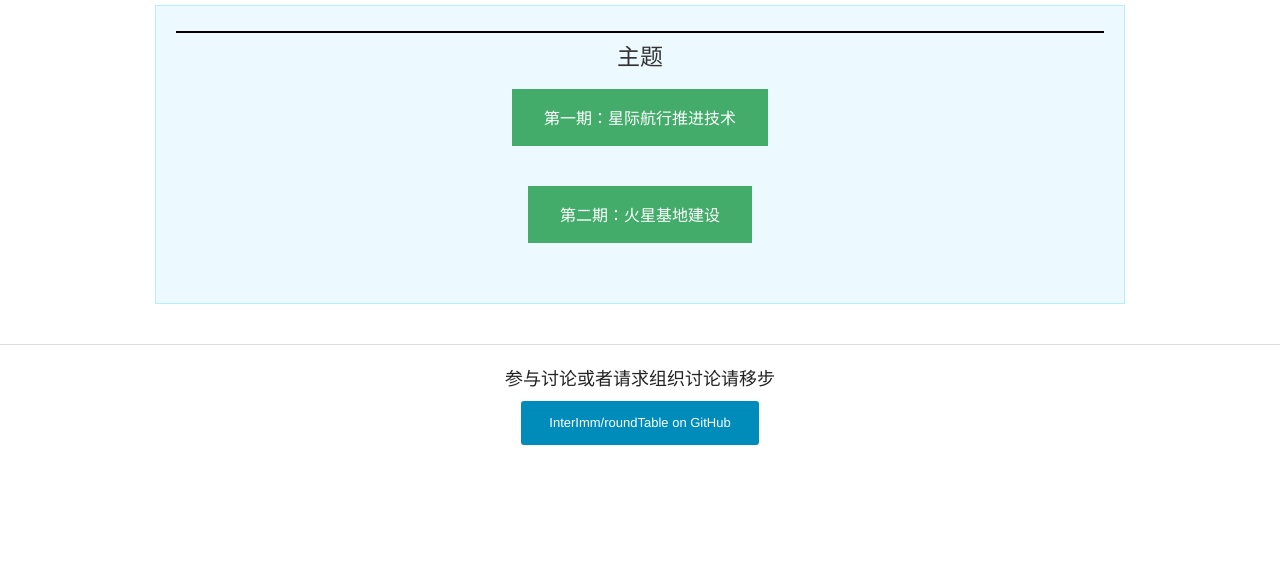
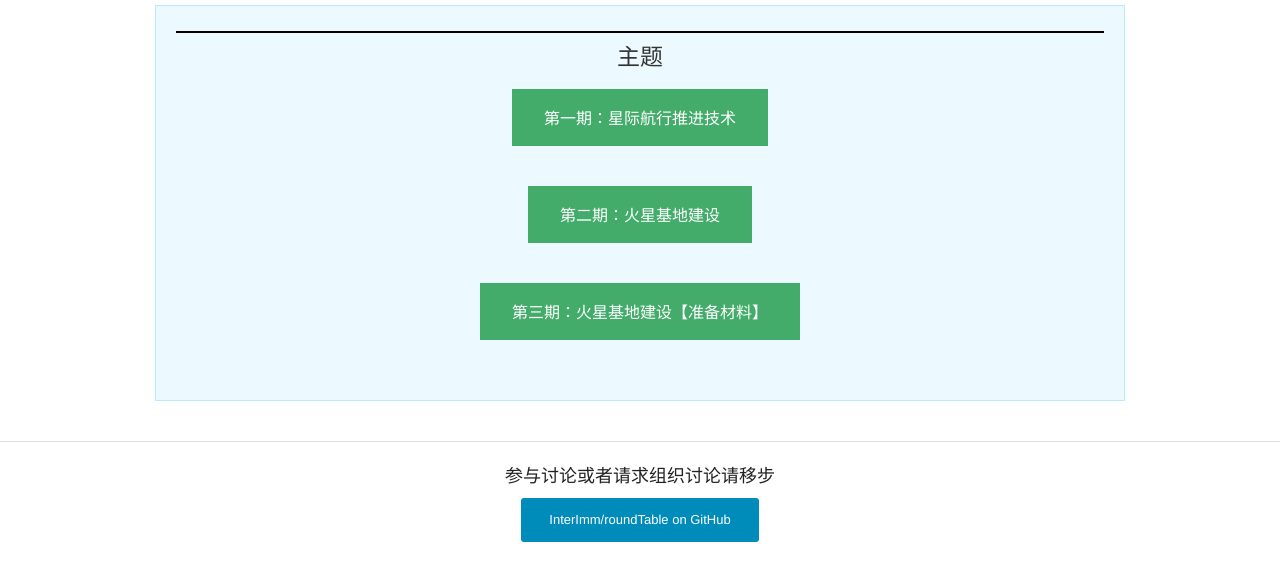
Before and after one commit to InterImm/roundTable, a plain HTML site: page index.html in a window 1280 px wide. Shown: the part 163-744 px from the top of the page. Drawn offline with Linux system fonts and the light colour scheme.

Commit message:
add third

```diff
--- a/index.html
+++ b/index.html
@@ -78,6 +78,10 @@
     <p class="center" style="margin-top:20px;">
       <a href="./archive/marsBase/index.html" class="medium success button" target="_blank">第二期：火星基地建设</a>
 </p>
+    <p class="center" style="margin-top:20px;">
+      <a href="http://slides.com/malei-1/marstimekeeping#/" class="medium success button" target="_blank">第三期：火星基地建设【准备材料】</a>
+</p>
+
 
                     </div>
             </div>
```
